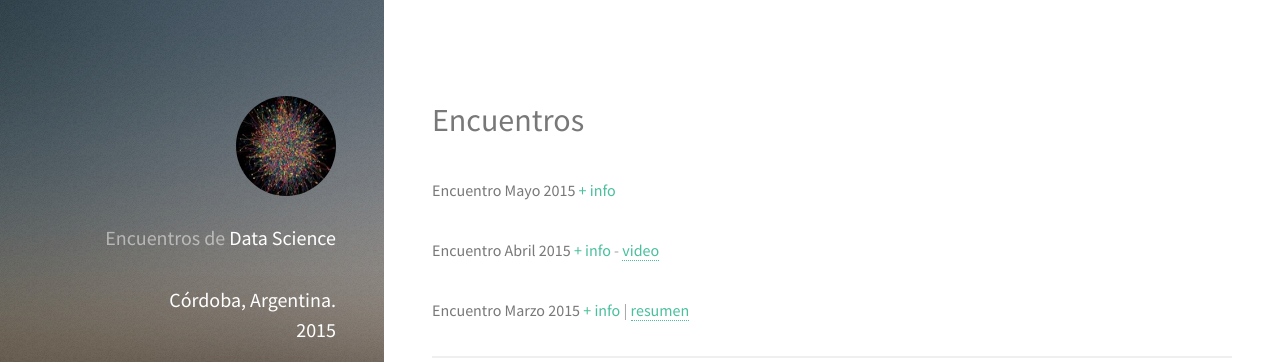
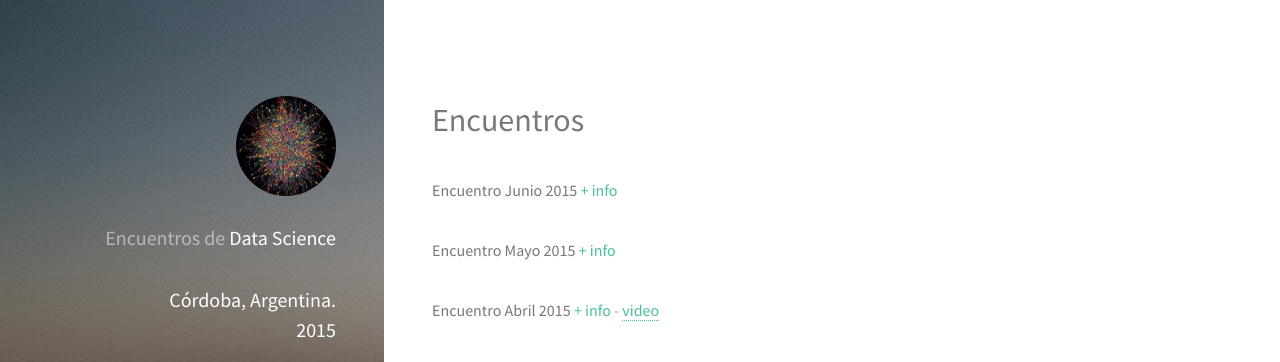
Before and after one commit to DataScienceCordoba/DataScienceCordoba.github.io, a plain HTML site: page index.html in a window 1280 px wide. Shown: the top 362 px of the page. Drawn offline with Linux system fonts and the light colour scheme.

Commit message:
add june

```diff
--- a/index.html
+++ b/index.html
@@ -39,6 +39,9 @@
 							<h2>Encuentros</h2>
 						</header>
 
+<p>
+	<b>Encuentro Junio 2015</b> <a target='_blank' href="encuentros/junio-2015.html" class="icon fa-web"> + info</a>
+</p>
 <p>
 	<b>Encuentro Mayo 2015</b> <a target='_blank' href="encuentros/mayo-2015.html" class="icon fa-web"> + info</a>
 </p>
```
Also changed, not shown: encuentros/images/fulls/elena-brizuela.jpg (added), encuentros/images/fulls/gabriel-infante-lopez.png (added), encuentros/images/thumbs/elena-brizuela.jpg (added), encuentros/images/thumbs/gabriel-infante-lopez.png (added).
